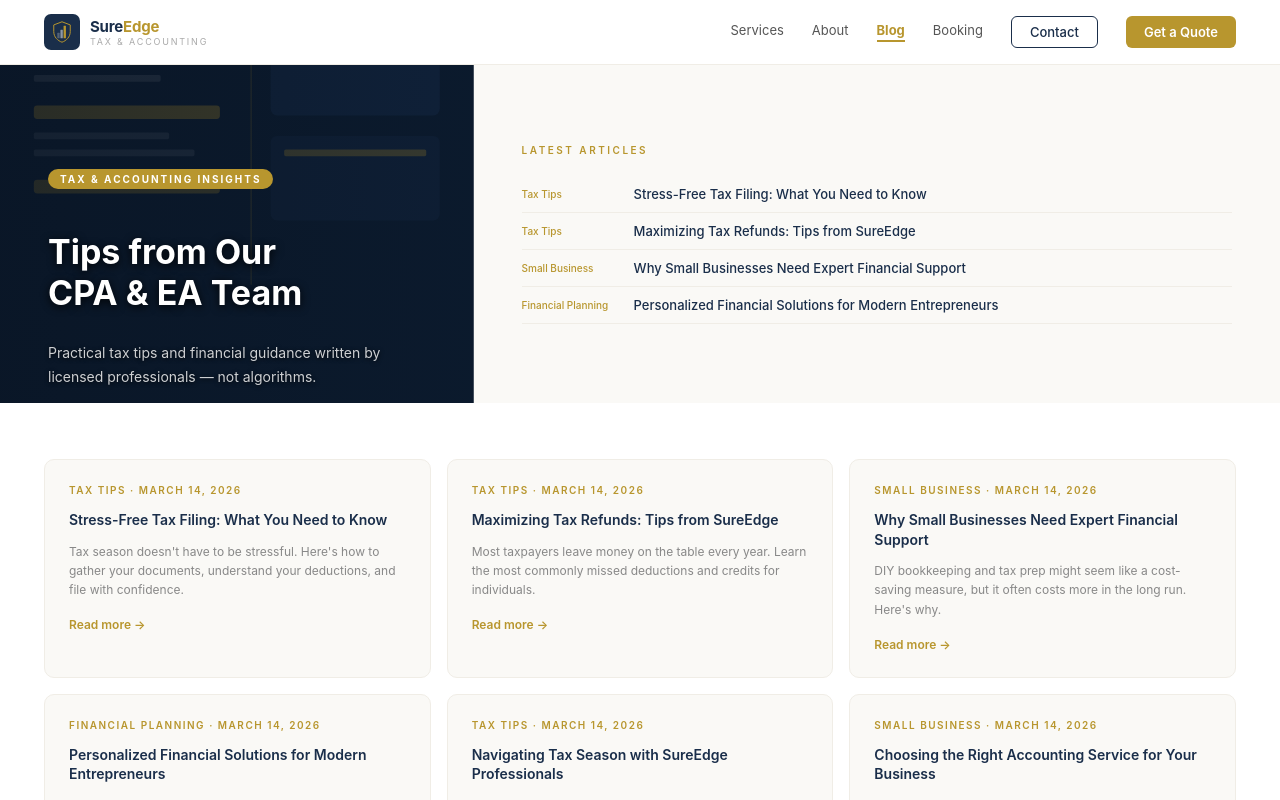
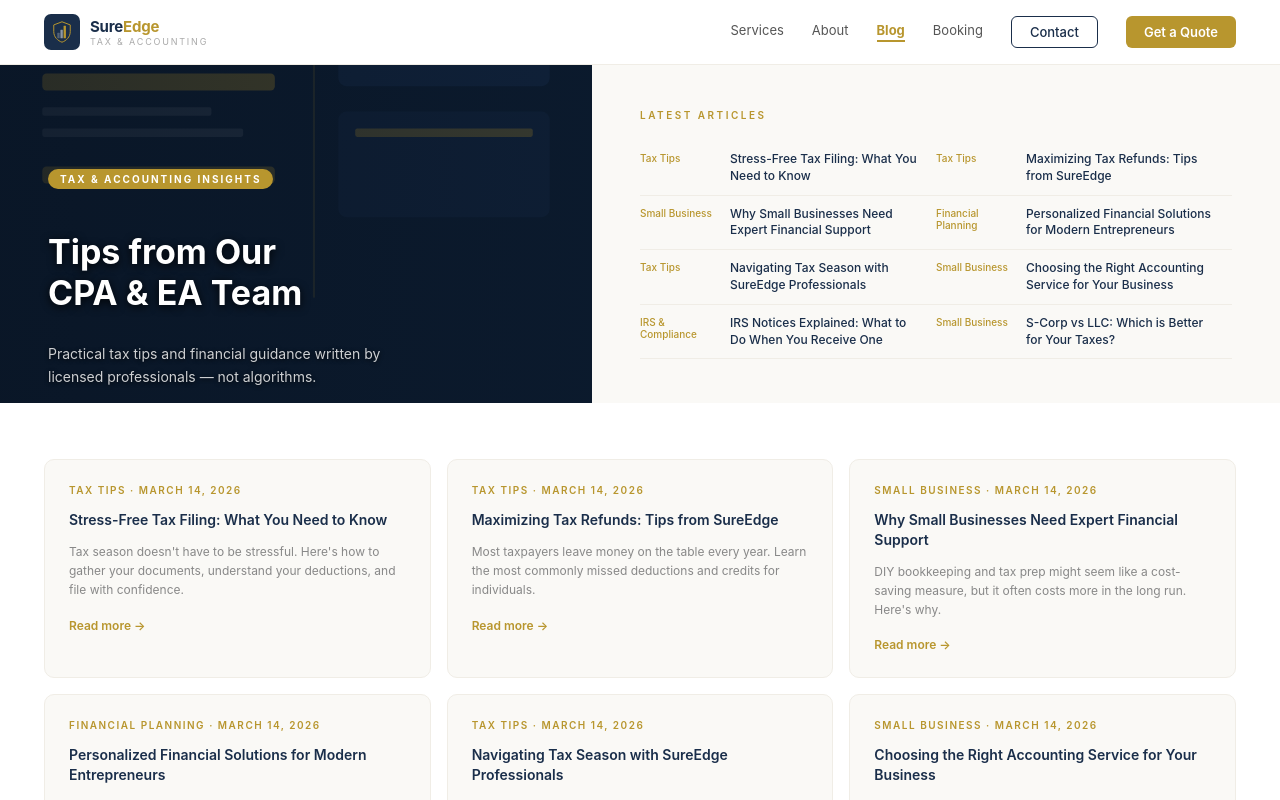
Before and after one commit to globalresourcinghub/sureedge-website, a Next.js app: page /blog in a window 1280 px wide. Shown: the top 800 px of the page. Built offline with nearby package versions, Linux system fonts and the light colour scheme.

Commit message:
Fix: blog hero equal flex split, all 8 posts in 2-col grid — no empty right space

```diff
--- a/app/blog/page.tsx
+++ b/app/blog/page.tsx
@@ -38,7 +38,7 @@
     <>
       {/* Hero */}
       <div style={{display:"flex",minHeight:"300px"}}>
-        <div style={{flex:0.8,position:"relative",overflow:"hidden",minWidth:0}}>
+        <div style={{flex:1,position:"relative",overflow:"hidden",minWidth:0}}>
           <NewspaperBg/>
           <div style={{position:"absolute",inset:0,background:"linear-gradient(to right,rgba(8,18,32,0.65) 0%,rgba(8,18,32,0.4) 100%)"}}/>
           <div style={{position:"relative",zIndex:10,padding:"52px 48px",height:"100%",display:"flex",flexDirection:"column",justifyContent:"center"}}>
@@ -47,13 +47,13 @@
             <p style={{fontSize:"14px",color:"rgba(255,255,255,0.8)",lineHeight:1.7,maxWidth:"380px",textShadow:"0 1px 4px rgba(0,0,0,0.8)"}}>Practical tax tips and financial guidance written by licensed professionals — not algorithms.</p>
           </div>
         </div>
-        <div style={{flex:1.2,background:"#faf9f6",display:"flex",flexDirection:"column",justifyContent:"center",padding:"44px 48px"}}>
+        <div style={{flex:1,background:"#faf9f6",display:"flex",flexDirection:"column",justifyContent:"center",padding:"44px 48px"}}>
           <div style={{fontSize:"10px",color:"#b8962e",fontWeight:600,textTransform:"uppercase",letterSpacing:"2.5px",marginBottom:"20px"}}>Latest articles</div>
-          <div style={{display:"flex",flexDirection:"column",gap:"0"}}>
-            {posts.slice(0,4).map(p => (
-              <div key={p.slug} style={{display:"flex",alignItems:"center",gap:"16px",padding:"10px 0",borderBottom:"1px solid #f0ede6"}}>
-                <div style={{fontSize:"10px",color:"#b8962e",width:"96px",flexShrink:0,fontWeight:500}}>{p.category}</div>
-                <Link href={`/blog/${p.slug}`} style={{fontSize:"13px",fontWeight:500,color:"#1a2e4a",textDecoration:"none"}}>{p.title}</Link>
+          <div style={{display:"grid",gridTemplateColumns:"1fr 1fr",gap:"0"}}>
+            {posts.map(p => (
+              <div key={p.slug} style={{display:"flex",alignItems:"flex-start",gap:"10px",padding:"10px 12px 10px 0",borderBottom:"1px solid #f0ede6"}}>
+                <div style={{fontSize:"10px",color:"#b8962e",width:"80px",flexShrink:0,fontWeight:500,paddingTop:"1px"}}>{p.category}</div>
+                <Link href={`/blog/${p.slug}`} style={{fontSize:"12px",fontWeight:500,color:"#1a2e4a",textDecoration:"none",lineHeight:1.4}}>{p.title}</Link>
               </div>
             ))}
           </div>
```
